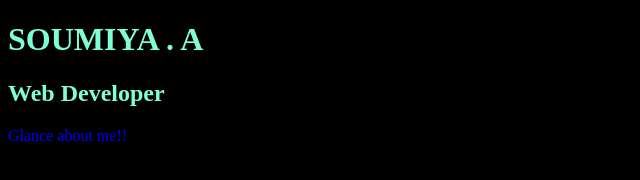
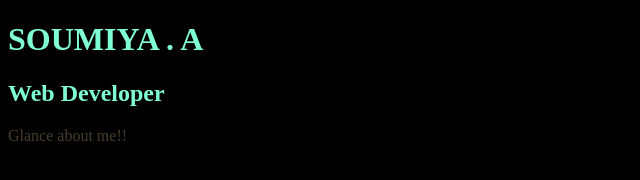
Before and after one commit to Soumiya-008/soumiya.github.io, a plain HTML site: page index.html in a window 1280 px wide. Shown: the whole page, without its empty margins (0-640 px from the left). Drawn offline with Linux system fonts and the light colour scheme.

Commit message:
Add files via upload

```diff
--- a/index.html
+++ b/index.html
@@ -9,7 +9,7 @@
 <body style="background-color: black;color: aquamarine;">
     <h1>SOUMIYA . A</h1>
     <h2>Web Developer</h2>
-      <p style="color: blue;"  >Glance about me!!</p>
+      <p style="color: rgb(71, 60, 45);"  >Glance about me!!</p>
 
 
 </body>
```
